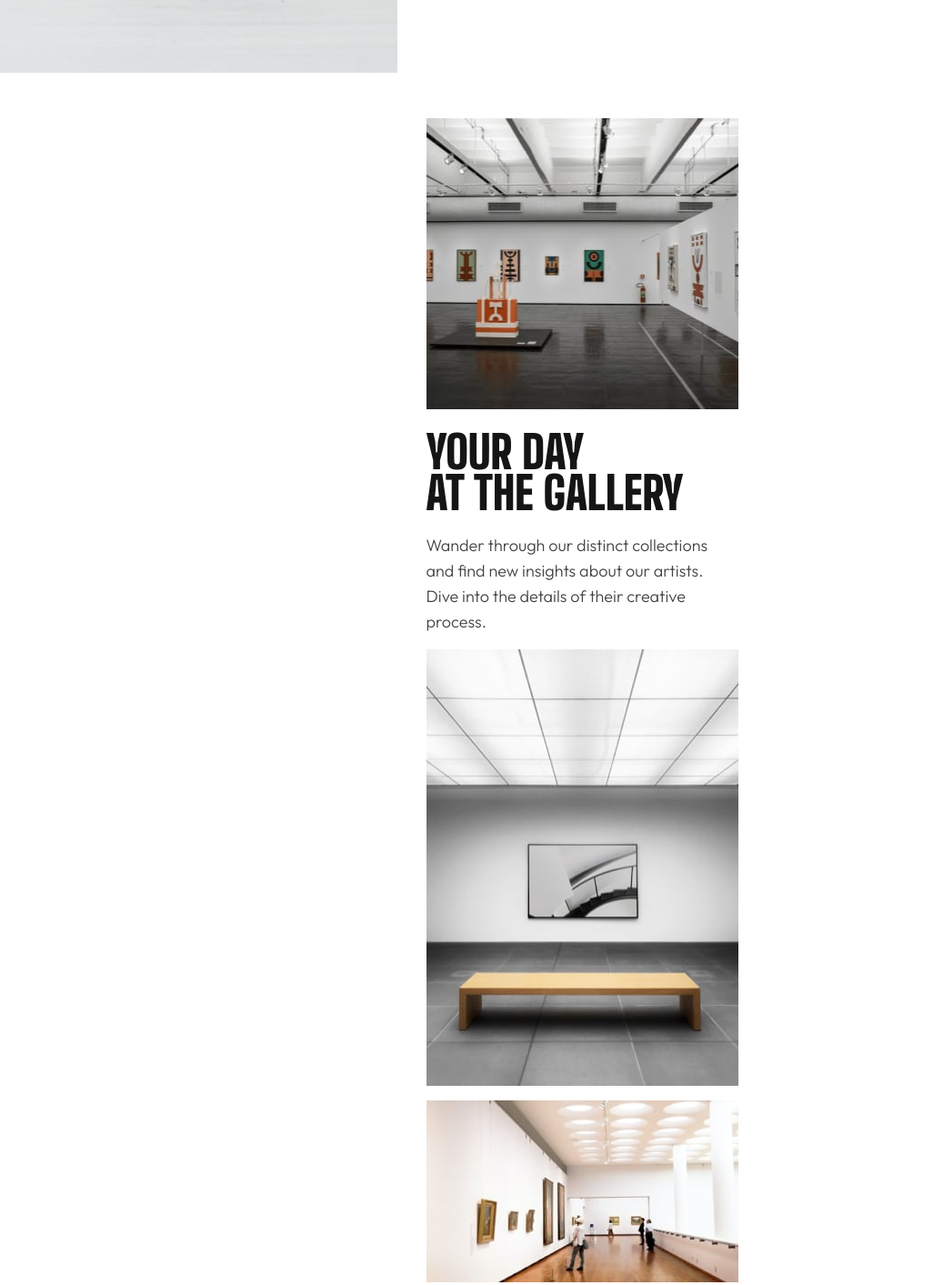
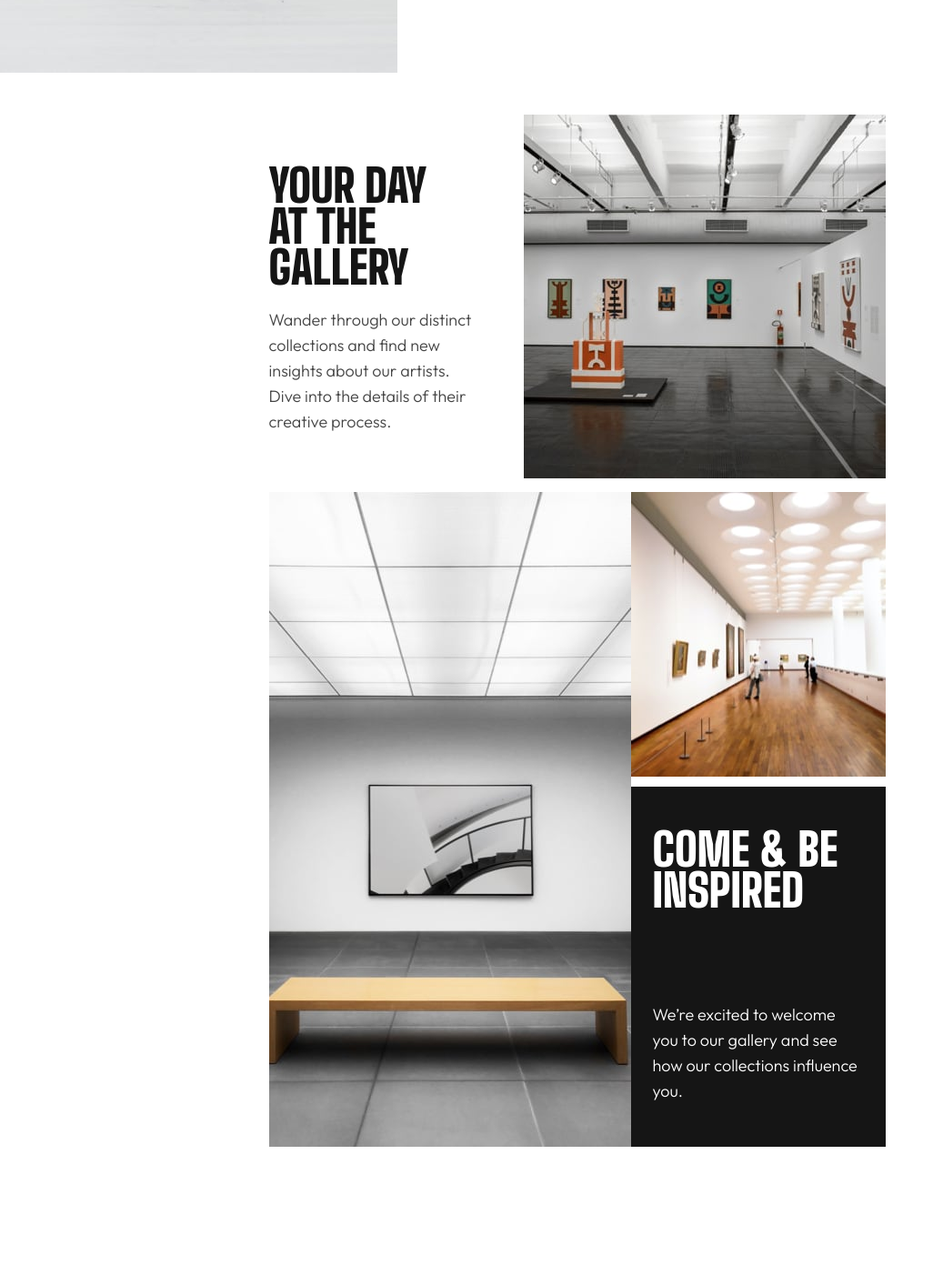
Before and after one commit to Slyssy/art-gallery, a plain HTML site: page index.html in a window 1280 px wide. Shown: the part 620-2033 px from the top of the page at 91% size, without its empty margins (0-1037 px from the left). Drawn offline with Linux system fonts and the light colour scheme.

Commit message:
Got preliminary grid layout for content section in tablet view. Still need to make some tweaks.

```diff
--- a/index.html
+++ b/index.html
@@ -62,9 +62,17 @@
         </div>
       </main>
       <section id="content">
-        <div class="image-1-container">
-          <img src="./assets/mobile/image-grid-1.jpg" alt="" />
-        </div>
+        <picture class="image-1-container">
+          <source
+            media="(min-width: 768px"
+            srcset="/assets/tablet/image-grid-1.jpg"
+          />
+          <img
+            src="./assets/mobile/image-grid-1.jpg"
+            alt=""
+            class="image-grid-1"
+          />
+        </picture>
         <div class="content-top-text">
           <h2 class="sub-title">Your Day</h2>
           <h2 class="subtitle">at the Gallery</h2>
@@ -73,12 +81,28 @@
             our artists. Dive into the details of their creative process.
           </p>
         </div>
-        <div class="image-2-container">
-          <img src="./assets/mobile/image-grid-2.jpg" alt="" />
-        </div>
-        <div class="image-3-container">
-          <img src="./assets/mobile/image-grid-3.jpg" alt="" />
-        </div>
+        <picture class="image-2-container">
+          <source
+            media="(min-width: 768px"
+            srcset="/assets/tablet/image-grid-2.jpg"
+          />
+          <img
+            src="./assets/mobile/image-grid-2.jpg"
+            alt=""
+            class="image-grid-2"
+          />
+        </picture>
+        <picture class="image-3-container">
+          <source
+            media="(min-width: 768px"
+            srcset="/assets/tablet/image-grid-3.jpg"
+          />
+          <img
+            src="./assets/mobile/image-grid-3.jpg"
+            alt=""
+            class="image-grid-3"
+          />
+        </picture>
         <div class="content-bottom-text">
           <h2>Come & be inspired</h2>
           <p>
--- a/styles.css
+++ b/styles.css
@@ -249,4 +249,64 @@ footer p {
     font-size: 70px;
     line-height: 65px;
   }
+
+  #content {
+    width: 689px;
+    margin: 0 auto;
+    display: grid;
+    grid-template-columns: 269px 107px 269px;
+    grid-template-rows: 400px 313px 396px;
+    gap: 11px;
+  }
+
+  .image-1-container {
+    grid-column: 2/4;
+    grid-row: 1;
+    width: 398px;
+    height: 400px;
+  }
+
+  .image-grid-1 {
+    width: 398px;
+    height: 400px;
+  }
+  .content-top-text {
+    grid-column: 1;
+    grid-row: 1;
+    width: 223px;
+    height: 400px;
+    display: flex;
+    flex-direction: column;
+    justify-content: center;
+  }
+
+  .image-2-container {
+    grid-column: span 2;
+    grid-row: span 2;
+    width: 398px;
+    height: 720px;
+  }
+
+  .image-grid-2 {
+    width: 398px;
+    height: 720px;
+  }
+
+  .image-3-container {
+    grid-column: 3/4;
+    width: 280px;
+    height: 313px;
+  }
+
+  .image-grid-3 {
+    width: 280px;
+    height: 313px;
+  }
+
+  .content-bottom-text {
+    grid-column: 3/4;
+    grid-row: 3;
+    width: 280px;
+    height: 396px;
+  }
 }
```
